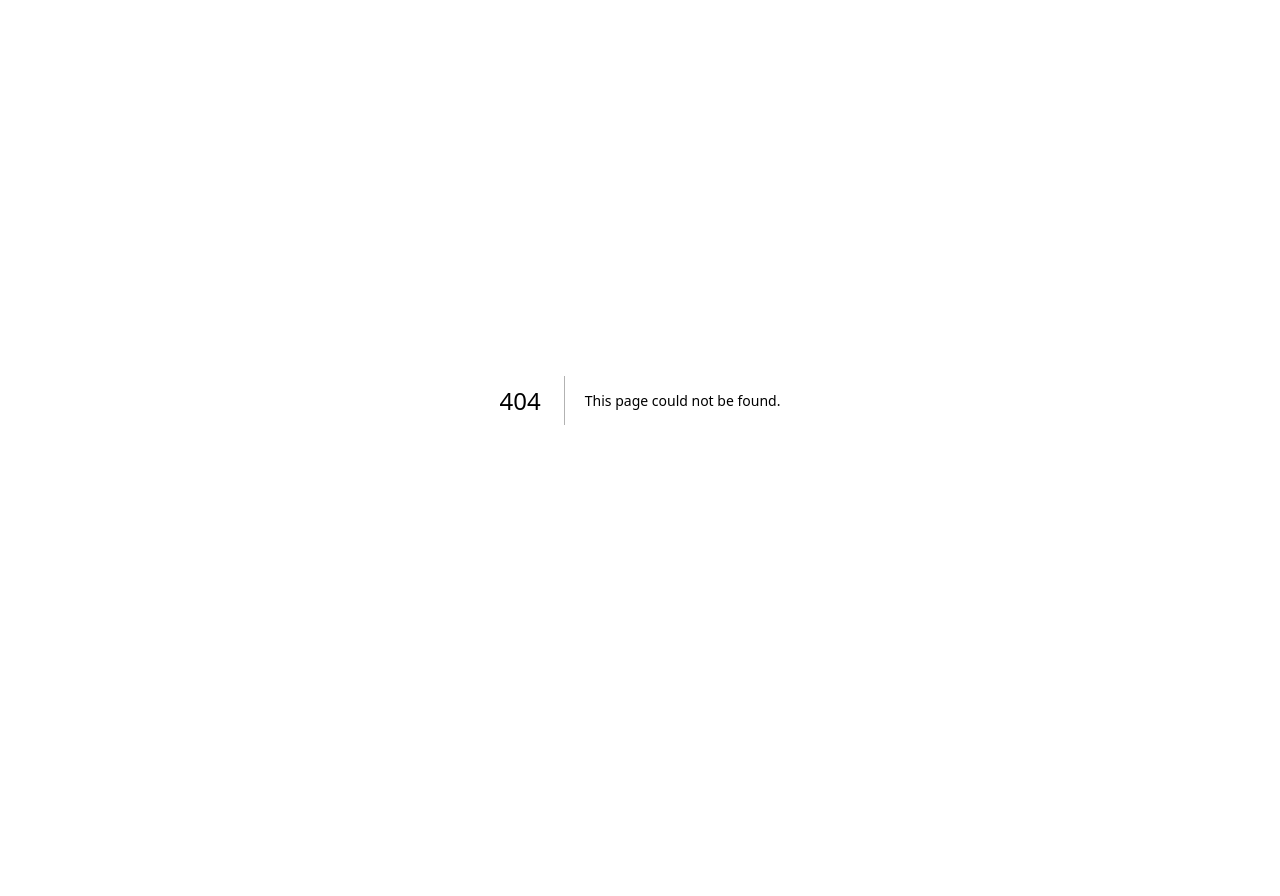
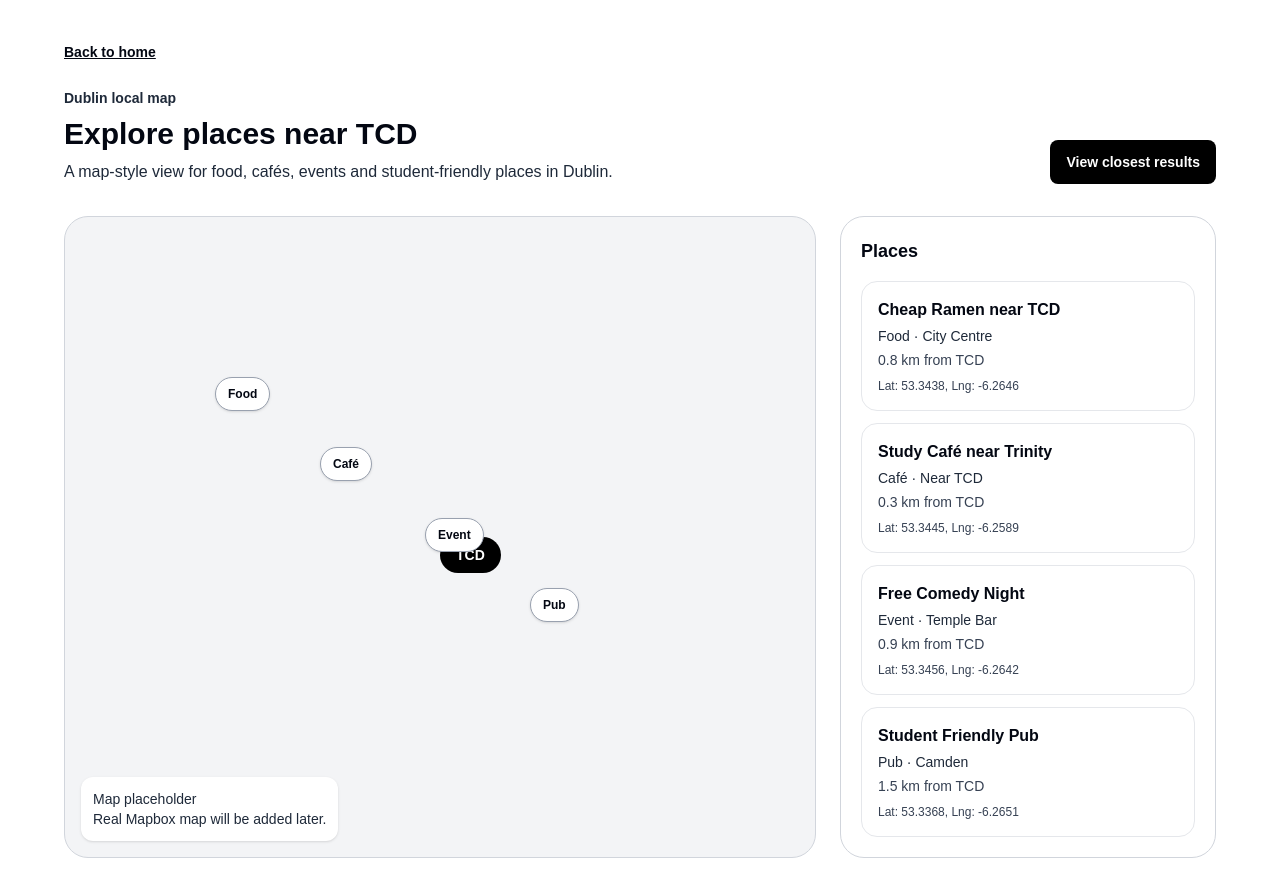
Before and after one commit to kieranji/dublinscanner, a Next.js app: page /map in a window 1280 px wide. Before the commit this address had no page. Before the commit the page ends 800 px from the top, so only its background shows below. Built offline with nearby package versions, Linux system fonts and the light colour scheme.

Commit message:
Add map page placeholder

```diff
--- /dev/null
+++ b/app/map/page.tsx
@@ -0,0 +1,93 @@
+import { places } from "@/lib/data";
+
+export default function MapPage() {
+  return (
+    <main className="min-h-screen bg-white px-6 py-10">
+      <section className="mx-auto max-w-6xl">
+        <a href="/" className="text-sm font-semibold text-gray-950 underline">
+          Back to home
+        </a>
+
+        <div className="mt-6 flex flex-col gap-2 sm:flex-row sm:items-end sm:justify-between">
+          <div>
+            <p className="text-sm font-semibold text-gray-800">
+              Dublin local map
+            </p>
+
+            <h1 className="mt-2 text-3xl font-bold text-gray-950">
+              Explore places near TCD
+            </h1>
+
+            <p className="mt-2 text-base font-medium text-gray-800">
+              A map-style view for food, cafés, events and student-friendly
+              places in Dublin.
+            </p>
+          </div>
+
+          <a
+            href="/search?area=Any&category=Any&budget=9&sort=closest"
+            className="rounded-lg bg-black px-4 py-3 text-center text-sm font-semibold text-white"
+          >
+            View closest results
+          </a>
+        </div>
+
+        <div className="mt-8 grid gap-6 lg:grid-cols-[2fr_1fr]">
+          <div className="relative min-h-[420px] rounded-3xl border border-gray-300 bg-gray-100 p-6">
+            <div className="absolute left-1/2 top-1/2 rounded-full bg-black px-4 py-2 text-sm font-semibold text-white">
+              TCD
+            </div>
+
+            {places.map((place, index) => (
+              <a
+                key={place.id}
+                href={`/places/${place.id}`}
+                className="absolute rounded-full border border-gray-400 bg-white px-3 py-2 text-xs font-semibold text-gray-950 shadow-sm"
+                style={{
+                  left: `${20 + index * 14}%`,
+                  top: `${25 + index * 11}%`,
+                }}
+              >
+                {place.category}
+              </a>
+            ))}
+
+            <div className="absolute bottom-4 left-4 rounded-xl bg-white p-3 text-sm font-medium text-gray-800 shadow-sm">
+              Map placeholder
+              <br />
+              Real Mapbox map will be added later.
+            </div>
+          </div>
+
+          <aside className="rounded-3xl border border-gray-300 p-5">
+            <h2 className="text-lg font-bold text-gray-950">Places</h2>
+
+            <div className="mt-4 grid gap-3">
+              {places.map((place) => (
+                <a
+                  key={place.id}
+                  href={`/places/${place.id}`}
+                  className="rounded-2xl border border-gray-200 p-4 hover:bg-gray-50"
+                >
+                  <h3 className="font-semibold text-gray-950">{place.name}</h3>
+
+                  <p className="mt-1 text-sm font-medium text-gray-800">
+                    {place.category} · {place.area}
+                  </p>
+
+                  <p className="mt-1 text-sm font-medium text-gray-700">
+                    {place.distanceFromTcdKm} km from TCD
+                  </p>
+
+                  <p className="mt-2 text-xs font-medium text-gray-700">
+                    Lat: {place.latitude}, Lng: {place.longitude}
+                  </p>
+                </a>
+              ))}
+            </div>
+          </aside>
+        </div>
+      </section>
+    </main>
+  );
+}
--- a/app/page.tsx
+++ b/app/page.tsx
@@ -26,6 +26,16 @@ export default function Home() {
           </div>
           <div className="rounded-xl bg-gray-100 p-4 font-semibold text-gray-900">Study cafés</div>
         </div>
+
+        <div className="mt-6">
+          <a
+            href="/map"
+            className="inline-flex rounded-lg border border-gray-400 px-4 py-3 font-semibold text-gray-950"
+          >
+            Open Dublin map
+          </a>
+        </div>
+
       </section>
     </main>
   );
--- a/app/search/page.tsx
+++ b/app/search/page.tsx
@@ -103,6 +103,12 @@ export default async function SearchPage({ searchParams }: SearchPageProps) {
           </button>
         </div>
 
+        <div className="mt-4">
+          <a href="/map" className="text-sm font-semibold text-gray-950 underline">
+            View on map
+          </a>
+        </div>
+
         {sortedPlaces.length === 0 ? (
           <div className="mt-8 rounded-2xl border border-gray-200 p-6">
             <h2 className="text-xl font-semibold text-gray-900">
```
